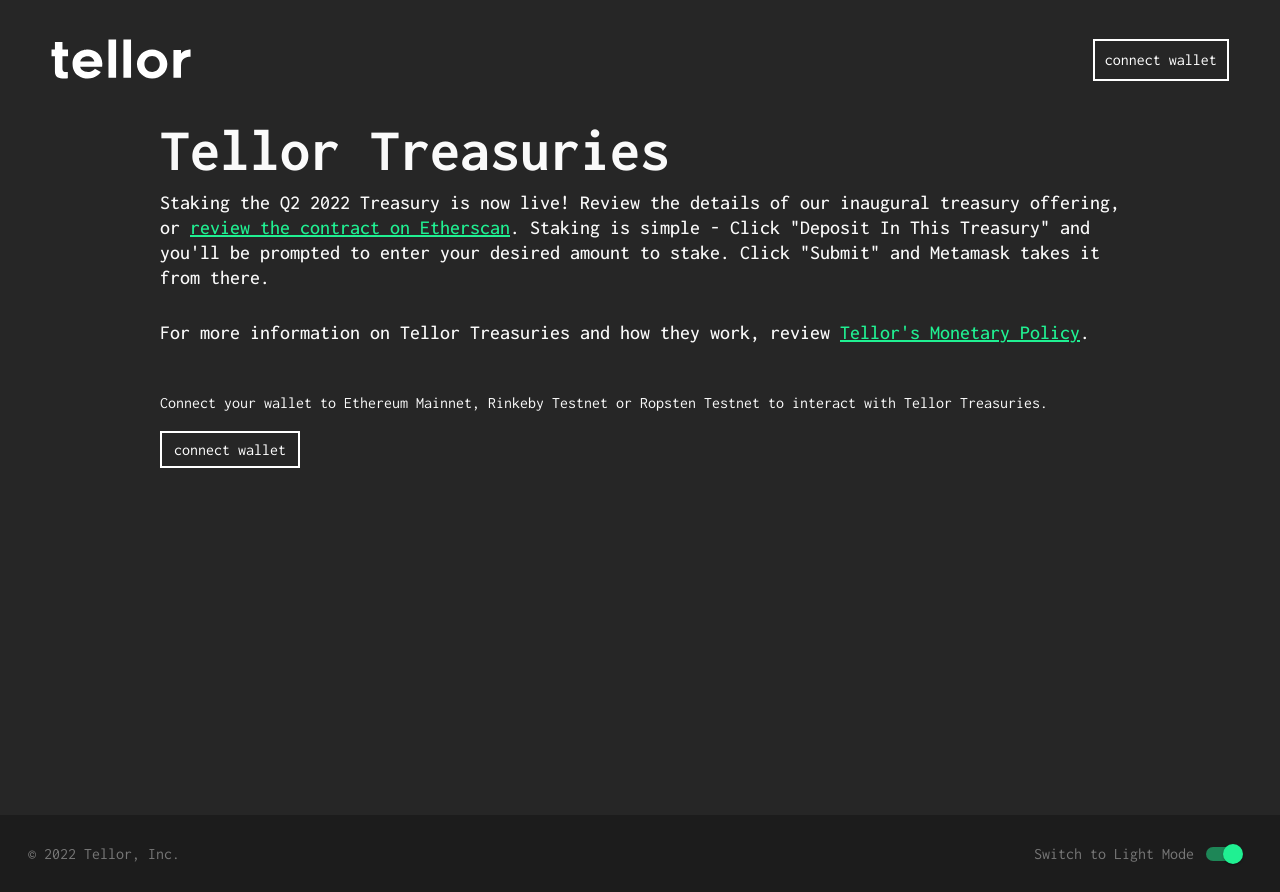
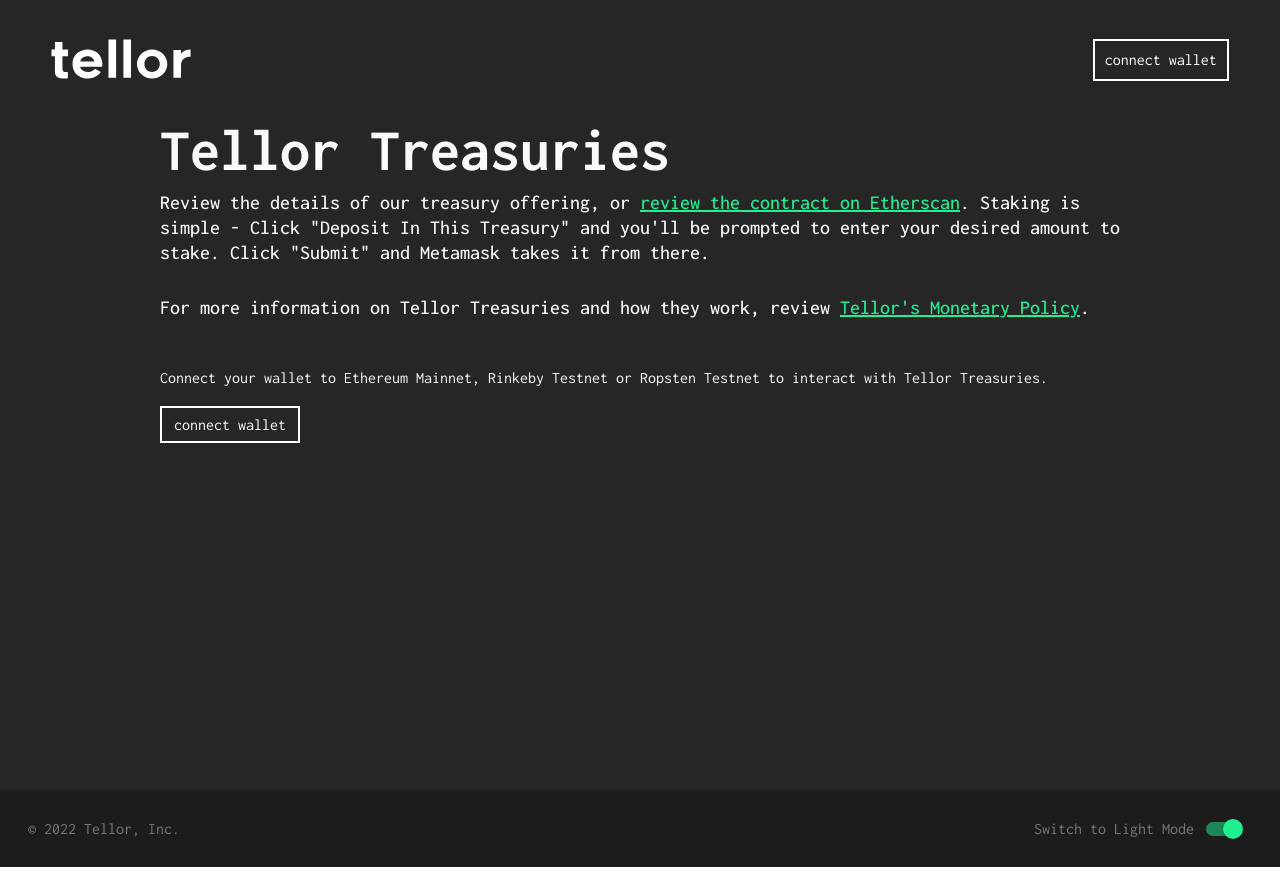
Before and after one commit to tellor-io/wagfi-frontend, a React (Create React App) app: page / in a window 1280 px wide. After the commit the page ends 867 px from the top, so only its background shows below. Built offline with nearby package versions, Linux system fonts and the light colour scheme; no server answers; what web3modal would draw is missing.

Commit message:
cleans up description

```diff
--- a/src/components/Hero.js
+++ b/src/components/Hero.js
@@ -70,8 +70,7 @@
       <div className="Hero__View">
         <h1>Tellor Treasuries</h1>
         <h3>
-          Staking the Q2 2022 Treasury is now live! Review the details of our
-          inaugural treasury offering, or{' '}
+          Review the details of our treasury offering, or{' '}
           <a
             href={
               etherscanLink
```
